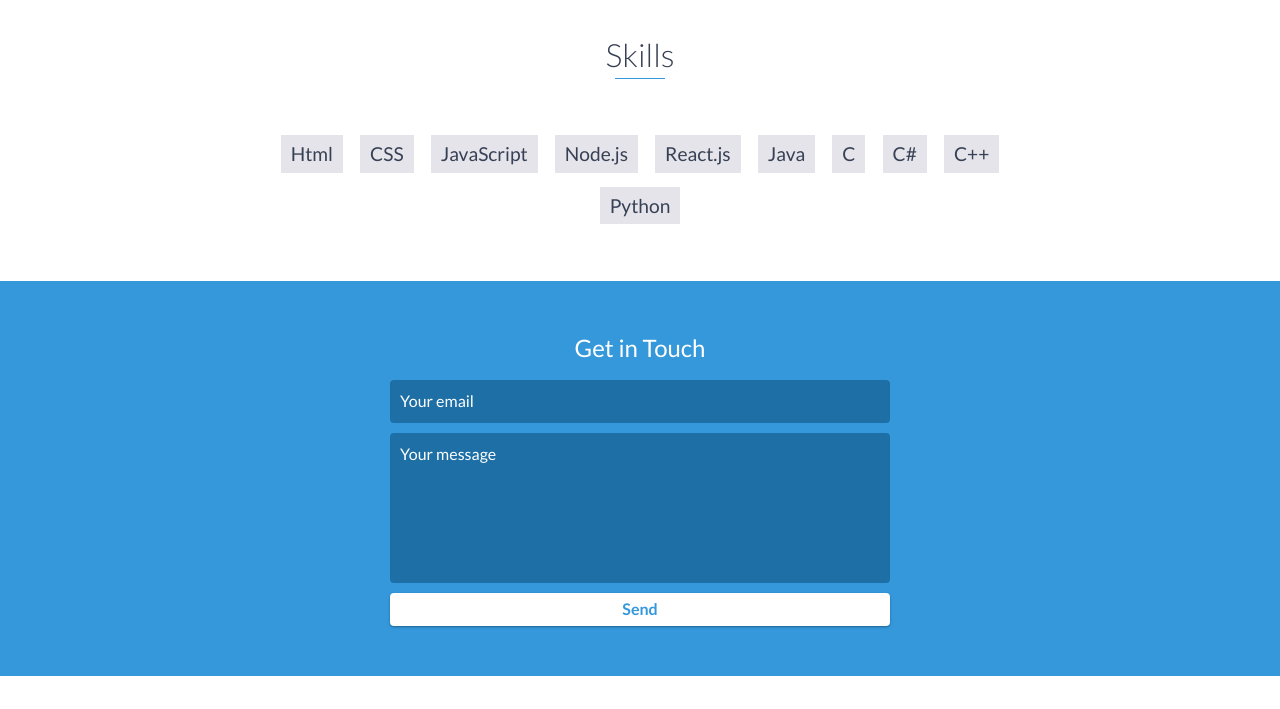
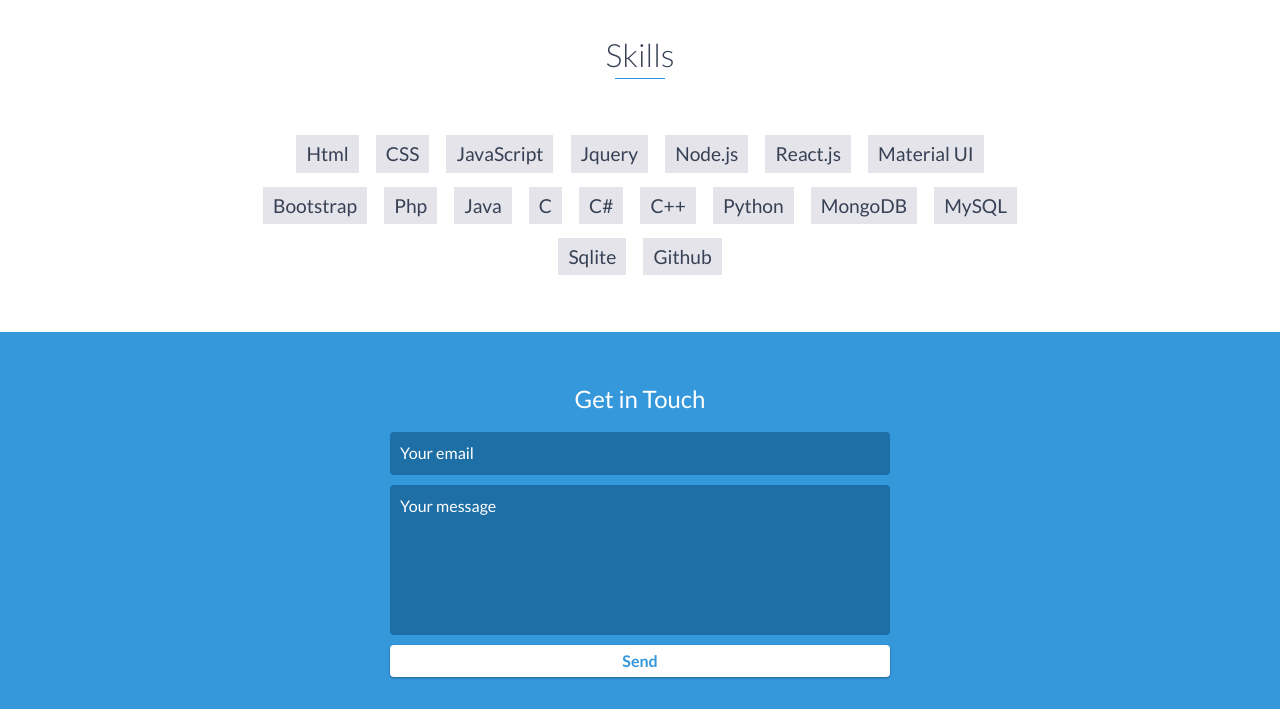
Before and after one commit to ranulfjn/portfolio, a website: page index.html in a window 1280 px wide. Shown: the part 4480-5189 px from the top of the page. Drawn offline with nearby package versions, Linux system fonts and the light colour scheme.

Commit message:
projects

```diff
--- a/index.html
+++ b/index.html
@@ -50,7 +50,7 @@
         <div id="lead-content">
             <h1>Ranulf Jonathan Noronha</h1>
             <h2>Full Stack Web Developer</h2>
-            <a href="#" class="btn-rounded-white" download>Download Resume</a>
+            <a href="resume/Ranulf_Noronha.docx.pdf" class="btn-rounded-white" download>Download Resume</a>
         </div>
         <!-- End #lead-content -->
 
@@ -261,13 +261,21 @@
             <li>Html</li>
             <li>CSS</li>
             <li>JavaScript</li>
+            <li>Jquery</li>
             <li>Node.js</li>
             <li>React.js</li>
+            <li>Material UI</li>
+            <li>Bootstrap</li>
+            <li>Php</li>
             <li>Java</li>
             <li>C</li>
             <li>C#</li>
             <li>C++</li>
             <li>Python</li>
+            <li>MongoDB</li>
+            <li>MySQL</li>
+            <li>Sqlite</li>
+            <li>Github</li>
         </ul>
     </div>
     <!-- End #skills -->
```
Also changed, not shown: 1 other file.
